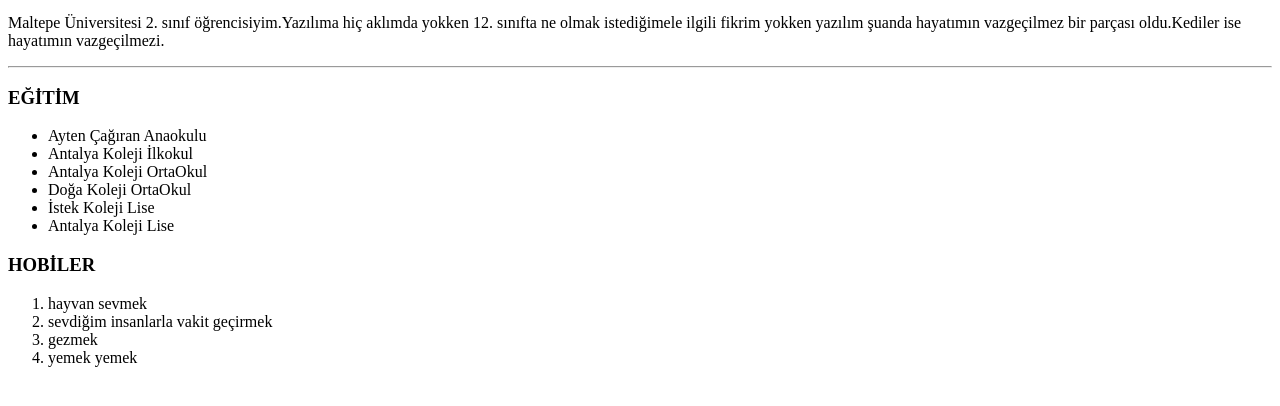
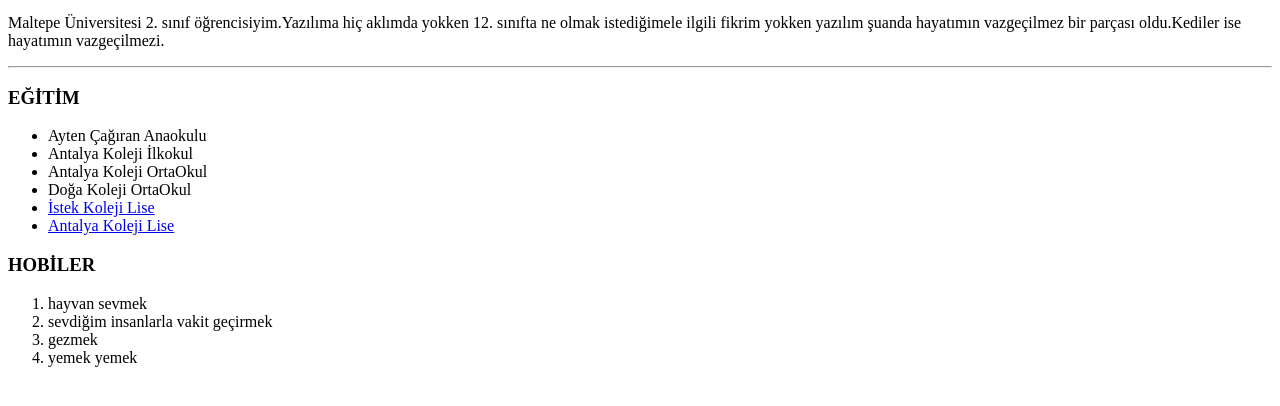
Before and after one commit to eylullonner/cv, a plain HTML site: page index.html in a window 1280 px wide. Shown: the part 228-634 px from the top of the page. Drawn offline with Linux system fonts and the light colour scheme.

Commit message:
Update index.html

```diff
--- a/index.html
+++ b/index.html
@@ -15,8 +15,8 @@
    <li>Antalya Koleji İlkokul </li>
    <li>Antalya Koleji OrtaOkul </li>
    <li> Doğa Koleji OrtaOkul </li>
-   <li>İstek Koleji Lise </li>
-   <li>Antalya Koleji Lise </li>
+   <li><a href="http://www.istek.k12.tr/">İstek Koleji Lise</a> </li>
+      <li> <a href="https://antalyakoleji.k12.tr/">Antalya Koleji Lise</a> </li>
    </ul>
    <h3>HOBİLER</h3>
    <ol>
```
